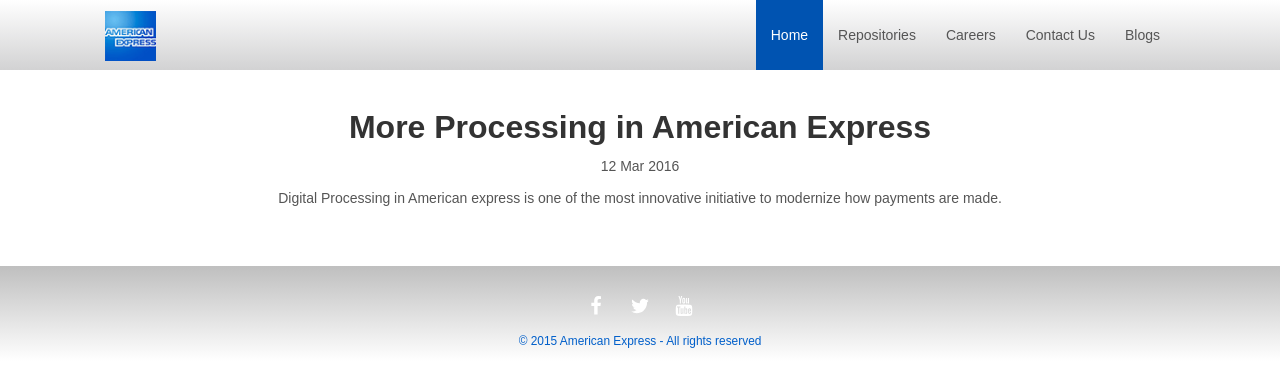
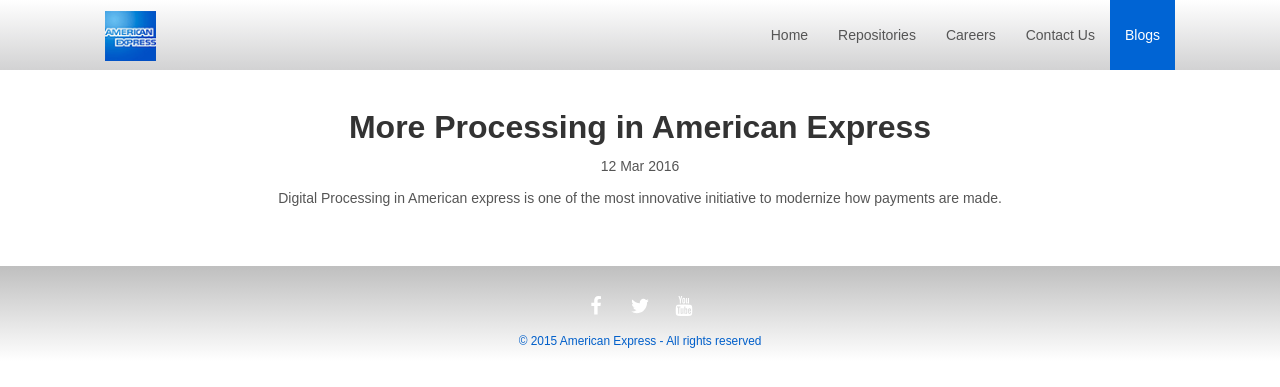
Before and after one commit to tuhingupta/tuhingupta.github.io, a Jekyll site: the page built from _posts/blogs/2016-03-12-another-processing.markdown, in a window 1280 px wide. Shown: the top 387 px of the page. Built offline with Jekyll 4.4.1, drawn with Linux system fonts in a browser that asks for light colours; nearby versions of some CDN libraries.

Commit message:
added cname and updated amex logo link

```diff
--- /dev/null
+++ b/CNAME
@@ -0,0 +1 @@
+tuhingupta.io
--- a/_includes/header.html
+++ b/_includes/header.html
@@ -9,24 +9,31 @@
                 <span class="icon-bar"></span>
                 <span class="icon-bar"></span>
             </button>
-            <a class="navbar-brand scroll" href="#top"><img src="{{ site.logo_url }}" alt="{{ site.title }}"></a>
+            {% if page.url == '/' %}
+                <a class="navbar-brand scroll" href="#top"><img src="{{ site.logo_url }}" alt="{{ site.title }}"></a>
+            {% else %}
+                <a class="navbar-brand scroll" href="/"><img src="{{ site.logo_url }}" alt="{{ site.title }}"></a>
+            {% endif %}
+
         </div>
 
         <!-- Collect the nav links, forms, and other content for toggling -->
         <div class="collapse navbar-collapse scrollspy" id="bs-example-navbar-collapse-1">
             <ul class="nav navbar-nav navbar-right">
-                {% if page.url == '/blogs/' %}
+                {% if page.url == '/' %}
+                    <li><a class="scroll" href="#top">Home</a></li>
+                    <li><a class="scroll" href="#repositories">Repositories</a></li>
+                    <li><a class="scroll" href="#careers">Careers</a></li>
+                    <li><a class="scroll" href="#contactus">Contact Us</a></li>
+                    <li><a class="scroll" href="{{ site.blogs }}">Blogs</a></li>
+
+                {% else %}
                     <li><a class="scroll" href="/">Home</a></li>
                     <li><a class="scroll" href="/#repositories">Repositories</a></li>
                     <li><a class="scroll" href="/#careers">Careers</a></li>
                     <li><a class="scroll" href="/#contactus">Contact Us</a></li>
                     <li><a class="blue-blog" href="{{ site.blogs }}">Blogs</a></li>
-                {% else %}
-                    <li><a class="scroll" href="#top">Home</a></li>
-                    <li><a class="scroll" href="#repositories">Repositories</a></li>
-                    <li><a class="scroll" href="#careers">Careers</a></li>
-                    <li><a class="scroll" href="#contactus">Contact Us</a></li>
-                    <li><a class="scroll" href="{{ site.blogs }}">Blogs</a></li>
+
                 {% endif %}
 
             </ul>
```
